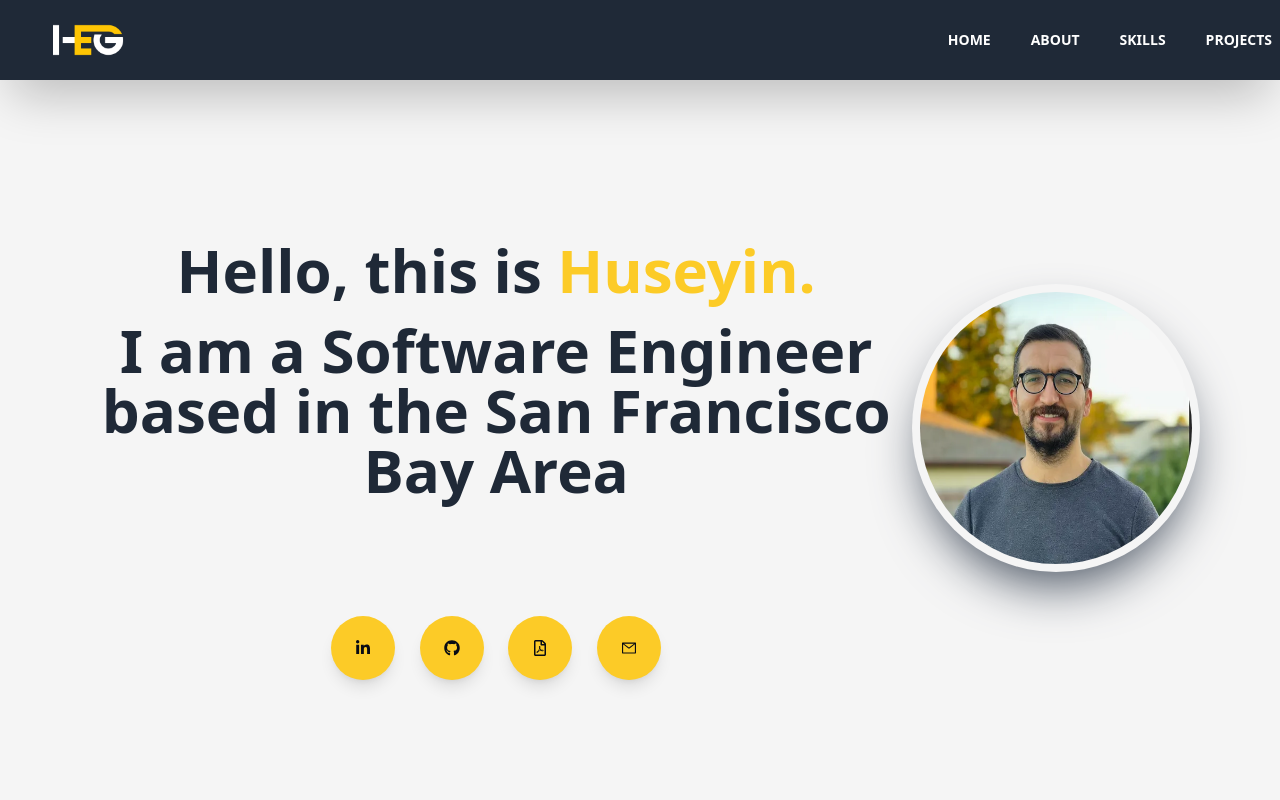
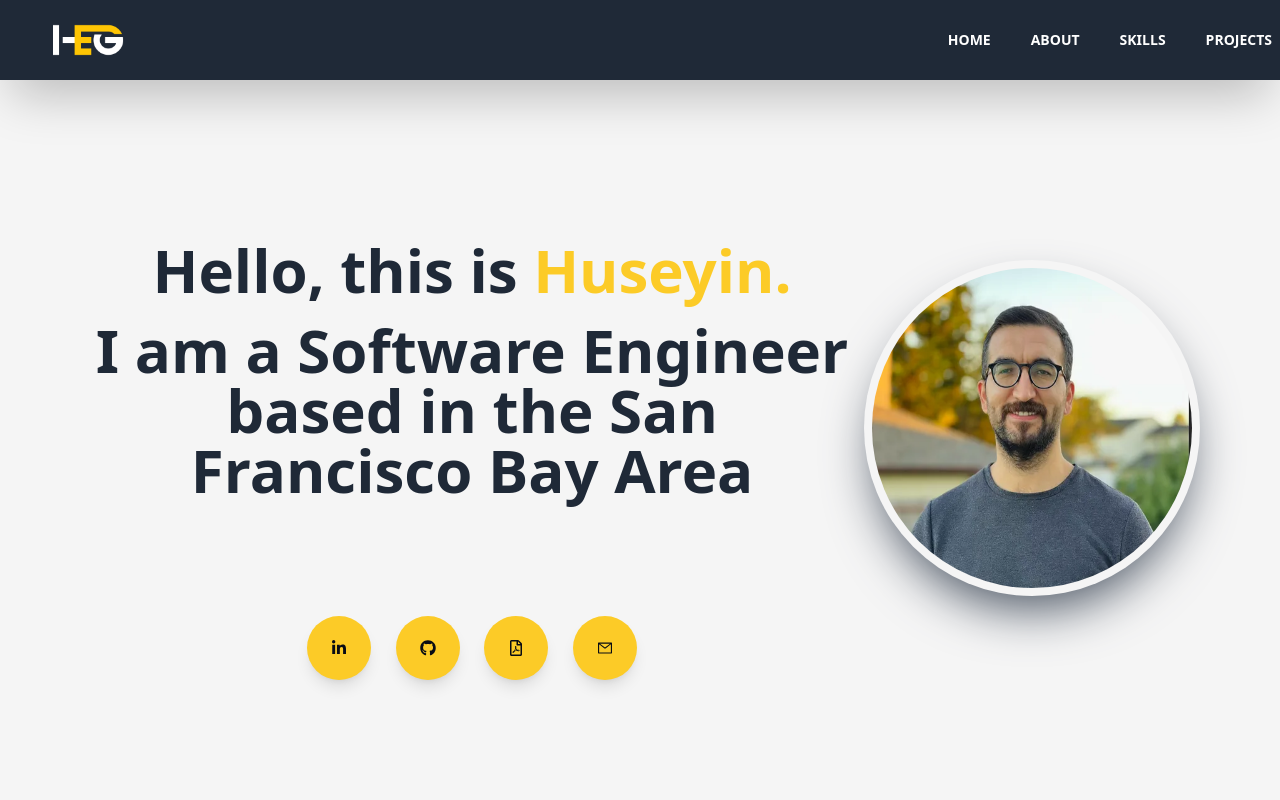
Before and after one commit to erhaneth/Portfolio-, a Next.js app: page / in a window 1280 px wide. Shown: the top 800 px of the page. Built offline with nearby package versions, Linux system fonts and the light colour scheme.

Commit message:
changed contact form

```diff
--- a/components/form.jsx
+++ b/components/form.jsx
@@ -1,5 +1,4 @@
 import React, { useState } from "react";
-import { AiOutlineMail } from "react-icons/ai";
 
 export default function ContactForm() {
   const [name, setName] = useState("");
@@ -11,12 +10,13 @@ export default function ContactForm() {
     e.preventDefault();
     // add your form submission logic here, such as sending an email or sending data to a server
     setSubmitStatus("Form submitted!");
+    window.location.reload(false);
   };
 
   return (
-    <div className="bg-[#f5f5f5] p-20">
-      <p className="flex justify-center text-3xl text-bold tracking-widest text-[#090c14]">
-        Contact with Me
+    <div className="bg-[#f5f5f5] p-10">
+      <p className="flex justify-center text-3xl text-bold tracking-widest text-[#090c14] ">
+        Contact
       </p>
       <form className="max-w-[330px] m-auto" onSubmit={handleSubmit}>
         <label className="text-gray-800 block mb-2">Name:</label>
@@ -37,17 +37,20 @@ export default function ContactForm() {
         />
         <label className="text-gray-800 block mb-2">Message:</label>
         <textarea
-          className="rounded-md border border-gray-400 p-2"
+          className="rounded-md border border-gray-400 p-2 h-40"
           value={message}
           onChange={(e) => setMessage(e.target.value)}
           required
         ></textarea>
-        <button
-          type="submit"
-          className="bg-[#fccb27] text-[#090c14] p-2 rounded-md cursor-pointer hover:scale-105 ease-in duration-300 mt-4"
-        >
-          <AiOutlineMail /> Submit
-        </button>
+        <div style={{ display: "flex", justifyContent: "center" }}>
+          <button
+            type="submit"
+            className="bg-[#fccb27] text-[#090c14] p-2 rounded-md cursor-pointer hover:scale-105 ease-in duration-300 mt-4"
+          >
+            Submit
+          </button>
+        </div>
+
         {submitStatus && (
           <p className="text-green-500 text-center mt-4">{submitStatus}</p>
         )}
--- a/components/welcome.jsx
+++ b/components/welcome.jsx
@@ -62,8 +62,8 @@ export default function Welcome() {
             src={WelcomeImg}
             className=" rounded-full"
             alt="/"
-            width="600px"
-            height="600px"
+            width="750px"
+            height="750px"
           />
         </div>
       </div>
```
Also changed, not shown: public/projects/blockquote.png.
